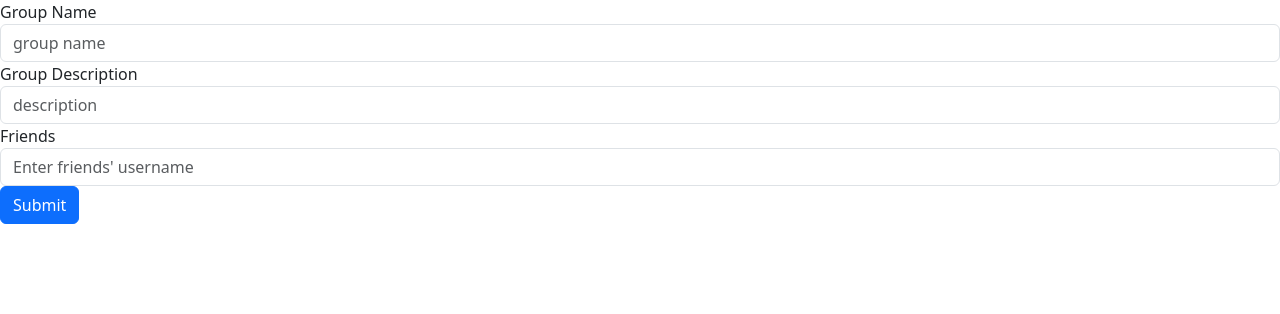
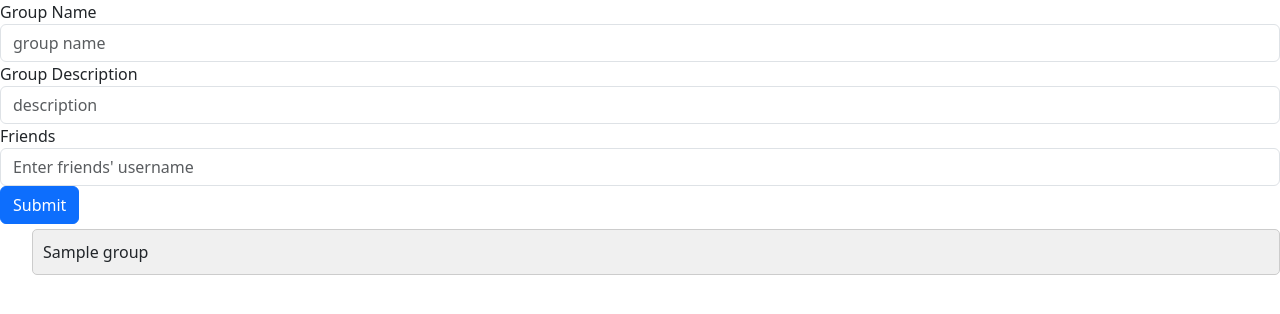
Before and after one commit to Anish59312/BugBuster, a PHP site: page /group.php in a window 1280 px wide. Shown: the part 56-370 px from the top of the page. Run offline with PHP 8.4, Linux system fonts and the light colour scheme; the visitor is signed in with stand-in values (Sample User, id 1); tables that the repository leaves empty or names only in its code hold one stand-in row (values such as "Sample post").

Commit message:
view-group added

```diff
--- a/duhacks-prototype/create-transaction.php
+++ b/duhacks-prototype/create-transaction.php
@@ -1,6 +1,12 @@
 <?php
     include("config.php");
     session_start();
+
+
+    if($_SESSION["loggedin"] == false)
+    {
+        header("Location: login.php?message=".urlencode("login first"));
+    }
     //add logged in constraint
     if($_SERVER['REQUEST_METHOD'] == 'POST' && isset($_POST['createTransactionForm'])){
         $groupName = trim($_POST["groupname"]);
--- /dev/null
+++ b/duhacks-prototype/group.css
@@ -0,0 +1,15 @@
+/* Apply styles to the list items */
+.group-item {
+    background-color: #f0f0f0; /* Light gray background */
+    padding: 10px; /* Add padding to create space around the content */
+    margin: 5px 0; /* Add margin to separate each item */
+    border: 1px solid #ccc; /* Add a border around each item */
+    border-radius: 5px; /* Add rounded corners */
+    list-style-type: none; /* Remove default list styles */
+}
+
+/* Style for the entire list container if needed */
+.group-list {
+    padding: 0; /* Remove default padding */
+    margin: 0; /* Remove default margin */
+}
--- a/duhacks-prototype/group.php
+++ b/duhacks-prototype/group.php
@@ -123,6 +123,10 @@ if ($_SESSION["loggedin"] == "true") {
       <button type="submit" class="btn btn-primary" name="groupCreateSubmit">Submit</button>
     </form>
   </div>
+
+  <div class="view-group-container">
+    <?php include("view-group.php");?>
+  </div>
   <script src="https://cdn.jsdelivr.net/npm/bootstrap@5.3.2/dist/js/bootstrap.bundle.min.js"
     integrity="sha384-C6RzsynM9kWDrMNeT87bh95OGNyZPhcTNXj1NW7RuBCsyN/o0jlpcV8Qyq46cDfL"
     crossorigin="anonymous"></script>
--- /dev/null
+++ b/duhacks-prototype/view-group.php
@@ -0,0 +1,39 @@
+<link href="group.css" rel="stylesheet">
+<ul class="item-list">
+<?php
+    require_once "config.php";
+    // session_start();
+
+    $getGroupsId = "SELECT DISTINCT `group_id` FROM `group_user` WHERE `user_id` =".$_SESSION["user_id"];
+    $result = mysqli_query($link, $getGroupsId);
+
+    if(mysqli_num_rows($result) == 0){
+        die("join a group first");
+    }
+
+    $getGroupName = "SELECT `group_name` FROM `groups` WHERE `group_id` = ? ";
+    $stmt = mysqli_prepare($link, $getGroupName);
+
+    while($row = $result->fetch_assoc()){
+        $group_id = $row["group_id"];
+        mysqli_stmt_bind_param($stmt, "i", $group_id);
+        $stmt->execute();
+        $result2 = $stmt->get_result();
+
+        $row2 = $result2->fetch_assoc();
+        $groupName = null;
+        if($row2 != null){
+            $groupName = $row2["group_name"];
+        }
+        else{
+            // echo("group not found error");
+            // var_dump($row);
+            continue;
+        }
+        echo ("<li class='group-item'>".$groupName."</li>");
+    }
+    $stmt->close();
+
+?>
+
+</ul>
```
Also changed, not shown: duhacks-prototype/view-transaction.php (+21 -39 lines).
